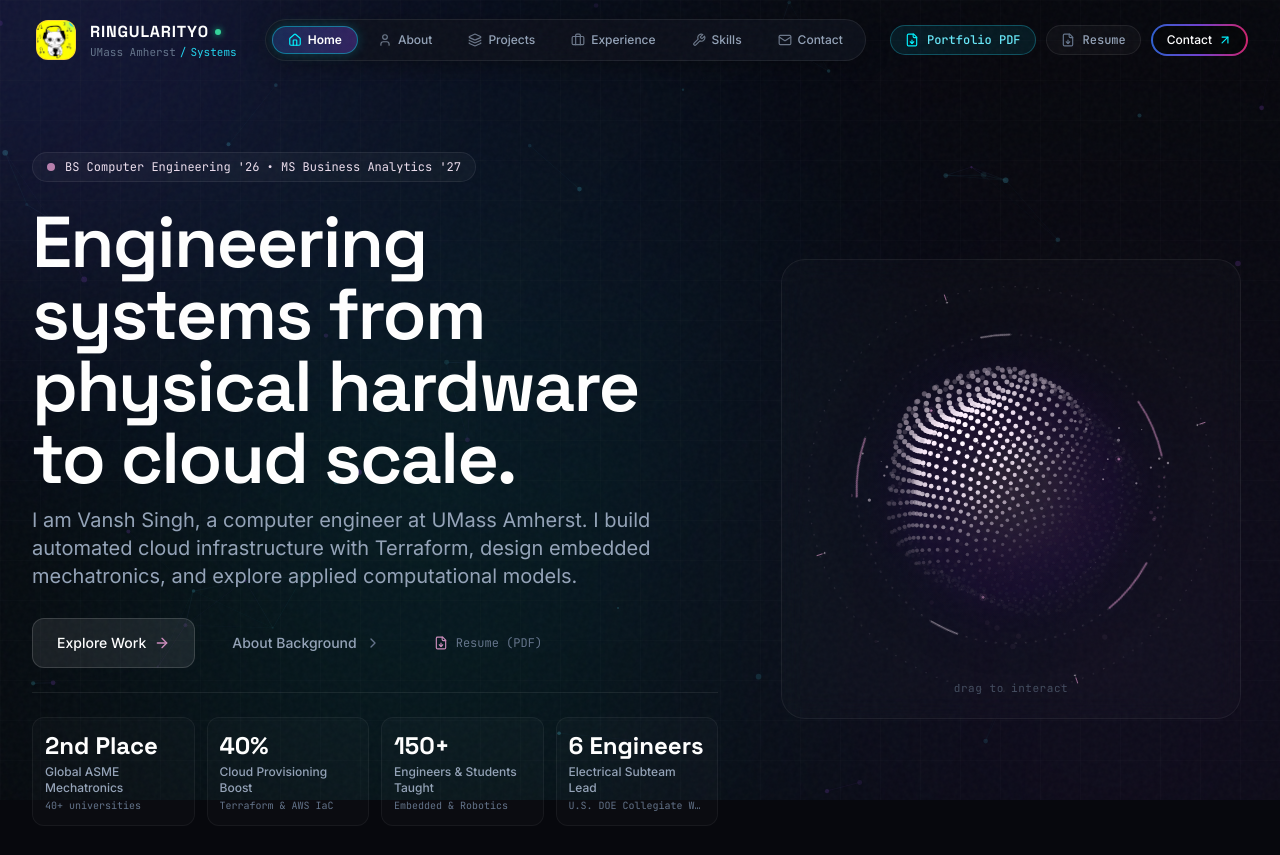
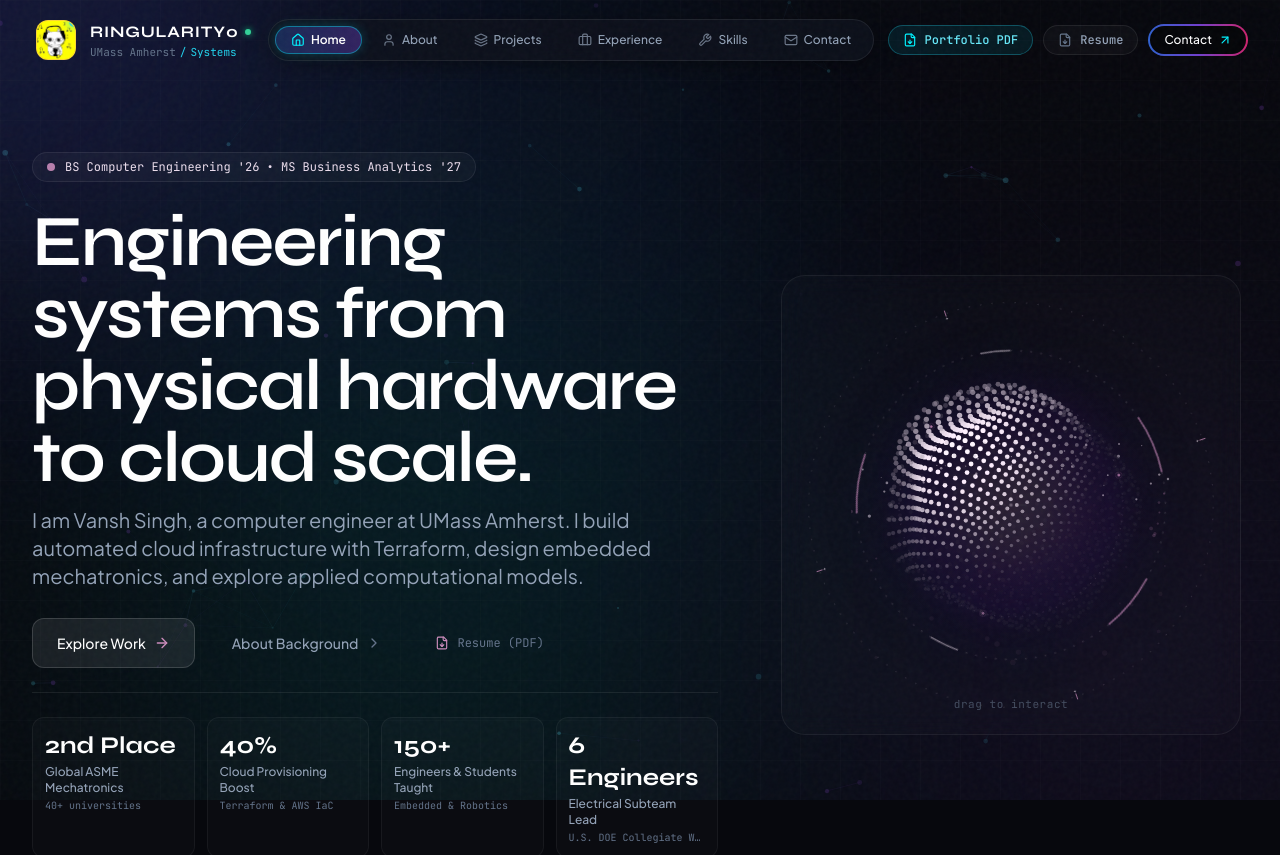
Before and after one commit to vsingh2005/vsingh2005.github.io, a Next.js app: page / in a window 1280 px wide. Shown: the top 855 px of the page. Built offline with nearby package versions, Linux system fonts and the light colour scheme.

Commit message:
Upgrade typography to Syne (artistic display) and Plus Jakarta Sans (clean readable sans)

```diff
--- a/src/app/layout.tsx
+++ b/src/app/layout.tsx
@@ -1,5 +1,5 @@
 import type { Metadata } from "next";
-import { Inter, Space_Grotesk, JetBrains_Mono } from "next/font/google";
+import { Syne, Plus_Jakarta_Sans, JetBrains_Mono } from "next/font/google";
 import "./globals.css";
 import { Navbar } from "@/components/layout/Navbar";
 import { Footer } from "@/components/layout/Footer";
@@ -8,15 +8,15 @@ import { QuantumCanvas } from "@/components/canvas/QuantumCanvas";
 import { BackgroundAmbient } from "@/components/canvas/BackgroundAmbient";
 import { PERSONAL_INFO } from "@/data/portfolioData";
 
-const inter = Inter({
+const syne = Syne({
   subsets: ["latin"],
-  variable: "--font-inter",
+  variable: "--font-syne",
   display: "swap",
 });
 
-const spaceGrotesk = Space_Grotesk({
+const plusJakarta = Plus_Jakarta_Sans({
   subsets: ["latin"],
-  variable: "--font-space",
+  variable: "--font-jakarta",
   display: "swap",
 });
 
@@ -79,7 +79,7 @@ export default function RootLayout({
   return (
     <html
       lang="en"
-      className={`dark scroll-smooth ${inter.variable} ${spaceGrotesk.variable} ${jetbrainsMono.variable}`}
+      className={`dark scroll-smooth ${plusJakarta.variable} ${syne.variable} ${jetbrainsMono.variable}`}
     >
       <body className="bg-background text-text-primary antialiased selection:bg-accent-blue/30 selection:text-white relative font-sans">
         {/* Film grain noise */}
--- a/tailwind.config.ts
+++ b/tailwind.config.ts
@@ -39,8 +39,8 @@ const config: Config = {
         }
       },
       fontFamily: {
-        sans: ["var(--font-inter)", "system-ui", "sans-serif"],
-        display: ["var(--font-space)", "system-ui", "sans-serif"],
+        sans: ["var(--font-jakarta)", "system-ui", "sans-serif"],
+        display: ["var(--font-syne)", "system-ui", "sans-serif"],
         mono: ["var(--font-mono)", "monospace"],
       },
       animation: {
```
